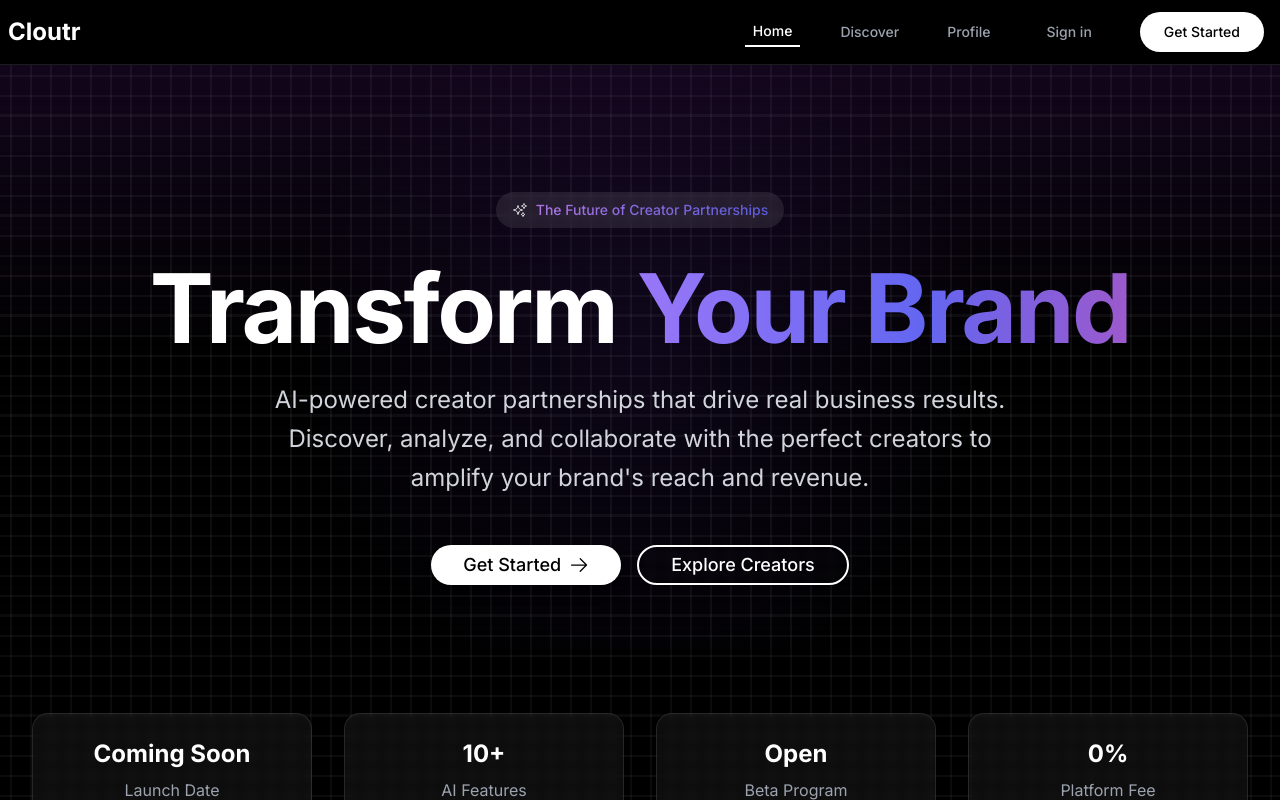
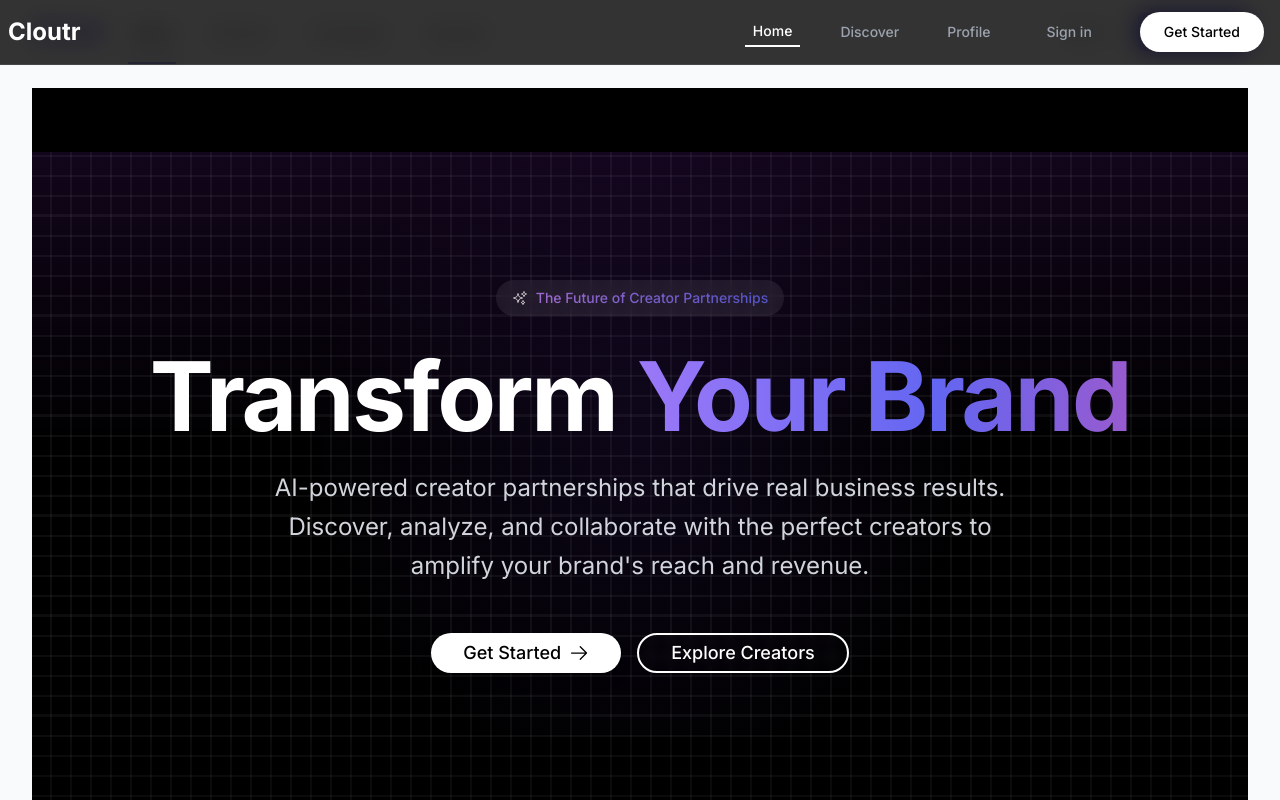
Before and after one commit to lblaseygg/cloutr-frontend, a Next.js app: page / in a window 1280 px wide. Shown: the top 800 px of the page. Built offline with nearby package versions, Linux system fonts and the light colour scheme.

Commit message:
Fix layout structure by properly implementing MainLayout

```diff
--- a/src/app/layout.tsx
+++ b/src/app/layout.tsx
@@ -18,7 +18,9 @@ export default function RootLayout({
   return (
     <html lang="en">
       <body className={inter.className}>
-        {children}
+        <MainLayout>
+          {children}
+        </MainLayout>
       </body>
     </html>
   );
```
